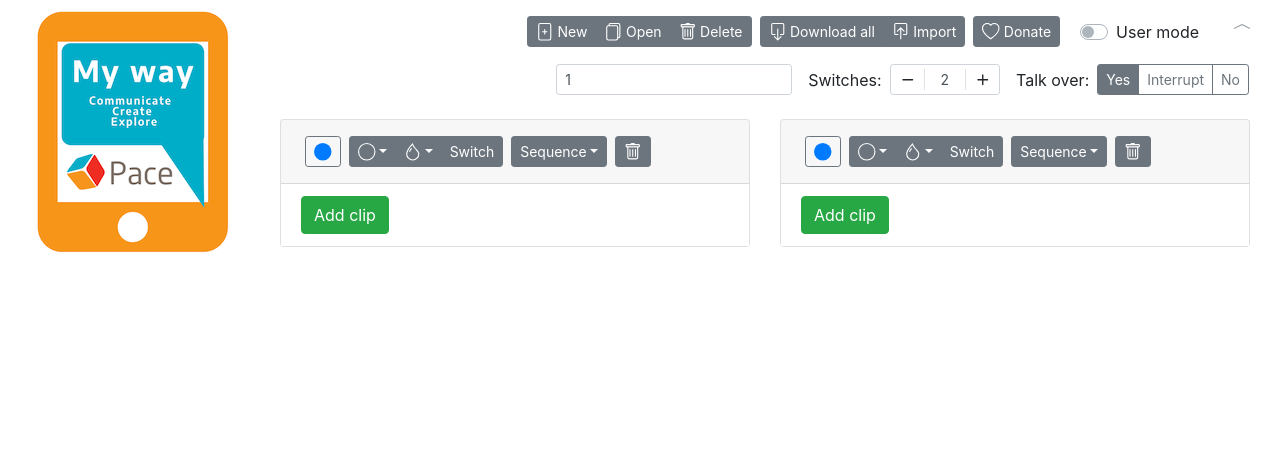
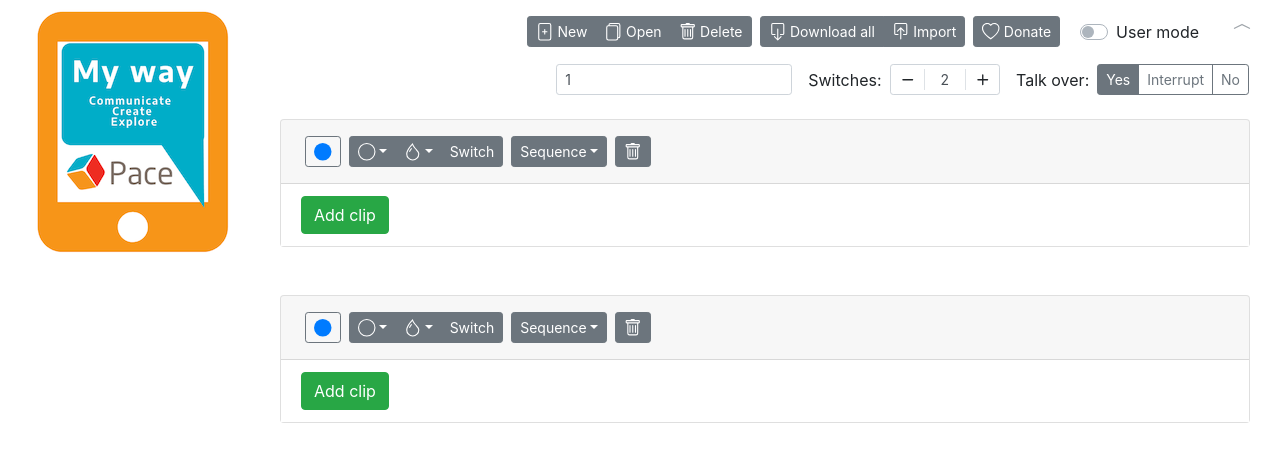
Before and after one commit to SebastienVermandel/MyWay, a Vue app: page /#/project/1 in a window 1280 px wide. Shown: the top 462 px of the page. Built offline with nearby package versions, Linux system fonts and the light colour scheme.

Commit message:
Set min-width for cards

```diff
--- a/public/index.html
+++ b/public/index.html
@@ -8,7 +8,7 @@
   </head>
   <body>
     <noscript>
-      <strong>We're sorry but <%= htmlWebpackPlugin.options.title %> doesn't work properly without JavaScript enabled. Please enable it to continue.</strong>
+      <strong><%= htmlWebpackPlugin.options.title %> doesn't work properly without JavaScript enabled. Please enable it to continue.</strong>
     </noscript>
     <div id="app"></div>
     <!-- built files will be auto injected -->
--- a/src/components/Project.vue
+++ b/src/components/Project.vue
@@ -55,6 +55,8 @@
           @pressed="pressed"
           @remove="remove"
           :border-variant="group.highlighted ? 'dark' : ''"
+          style="min-width: 40rem;"
+          class="mb-5"
         ></GroupCard>
       </b-card-group>
     </template>
```
